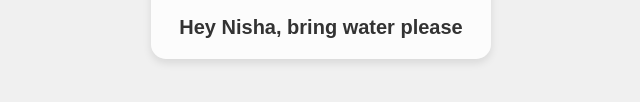
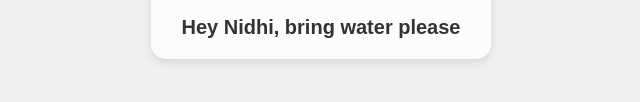
Before and after one commit to Tim-Alpha/water, a plain HTML site: page index.html in a window 1280 px wide. Shown: the part 532-634 px from the top of the page, 319-959 px from the left. Drawn offline with Linux system fonts and the light colour scheme.

Commit message:
update: name ti nidhi

```diff
--- a/index.html
+++ b/index.html
@@ -50,7 +50,7 @@
     <script>
         function updateTextFromUrl() {
             const urlParams = new URLSearchParams(window.location.search);
-            const name = urlParams.get('name') || 'Nisha';
+            const name = urlParams.get('name') || 'Nidhi';
 
             document.getElementById('dynamic-text').textContent = `Hey ${name}, bring water please`;
         }
```
